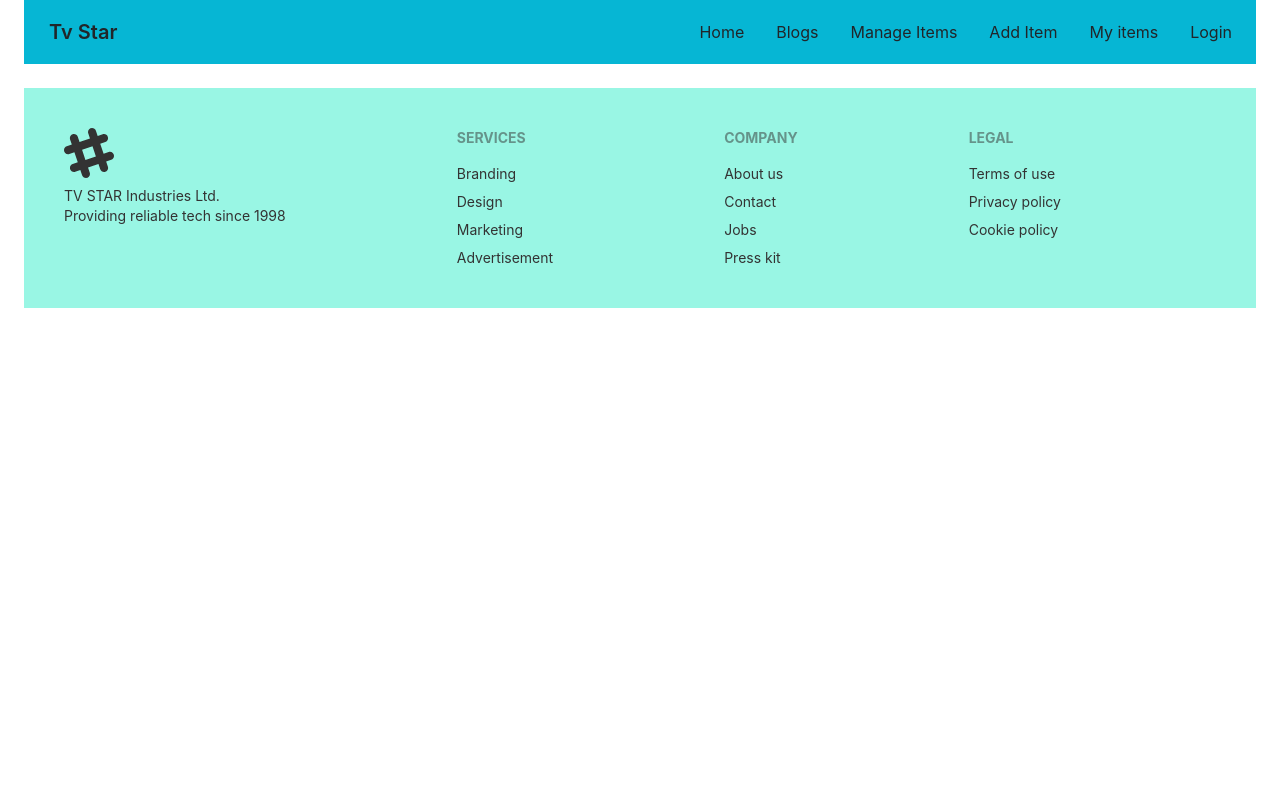
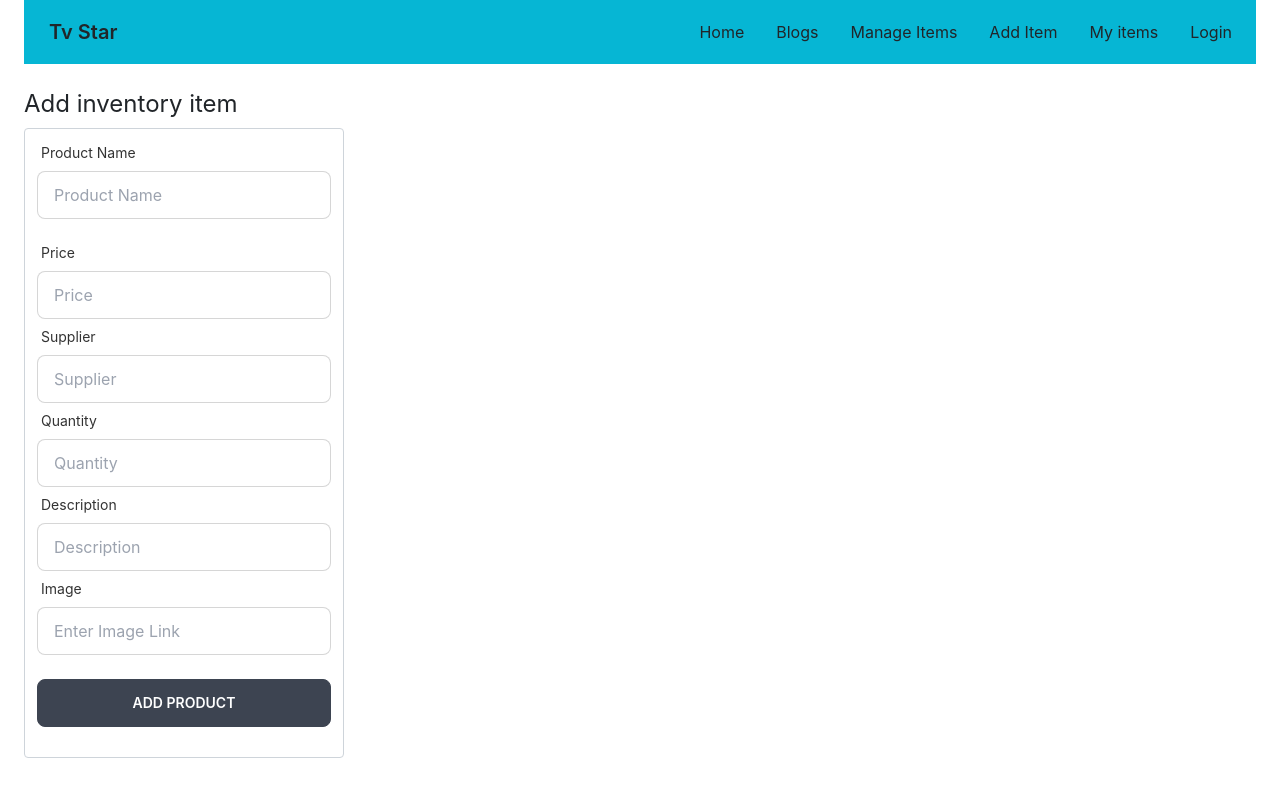
Before and after one commit to dev-sibli/warehouse-management-client-side, a React (Create React App) app: page /addItem in a window 1280 px wide. Shown: the top 800 px of the page. Built offline with nearby package versions, Linux system fonts and the light colour scheme; no server answers.

Commit message:
Manage inventory fixed

```diff
--- a/package.json
+++ b/package.json
@@ -12,6 +12,7 @@
     "react-bootstrap": "^2.3.1",
     "react-dom": "^18.1.0",
     "react-firebase-hooks": "^5.0.3",
+    "react-hook-form": "^7.31.3",
     "react-router-dom": "^6.3.0",
     "react-scripts": "5.0.1",
     "react-toastify": "^9.0.1",
--- a/src/App.js
+++ b/src/App.js
@@ -1,5 +1,6 @@
 import { Route, Routes } from 'react-router-dom';
 import { ToastContainer } from 'react-toastify';
+import 'react-toastify/dist/ReactToastify.css';
 import './App.css';
 import Blogs from './Pages/Blogs/Blogs';
 import Home from './Pages/Home/Home/Home';
@@ -30,7 +31,7 @@ function App() {
       </Routes>
       <ToastContainer />
       <Footer></Footer>
-
+      <ToastContainer />
     </div>
   );
 }
--- a/src/Pages/Home/Service/Service.js
+++ b/src/Pages/Home/Service/Service.js
@@ -1,7 +1,28 @@
-import React from 'react';
+import React, { useEffect, useState } from 'react';
+import { useParams } from 'react-router-dom';
 
-const Service = ({ monitor }) => {
-    const { name, price, quantity, supplier } = monitor;
+const Service = ({ tv }) => {
+    const { _id, name, price, quantity, supplier } = tv;
+
+    const handleInventory = id => {
+        const proceed = window.confirm('Are you sure to delete?')
+        if (proceed) {
+            console.log(id);
+            const url = `http://localhost:5000/tv/${id}`;
+            fetch(url, {
+                method: 'DELETE'
+            })
+                .then(res => res.json())
+                .then(data => {
+                    if (data.deletedCount > 0) {
+                        console.log('deleted');
+
+                    }
+                })
+        }
+
+    }
+
     return (
         <>
             <tr>
@@ -10,7 +31,7 @@ const Service = ({ monitor }) => {
                 <td>{quantity}</td>
                 <td>{supplier}</td>
                 <td><>
-                    <button className='btn'>Edit</button>
+                    <button onClick={() => handleInventory(_id)} className='btn'>Delete</button>
                 </></td>
             </tr>
         </>
--- a/src/Pages/Inventory/AddItem.js
+++ b/src/Pages/Inventory/AddItem.js
@@ -1,9 +1,119 @@
 import React from 'react';
+import { useForm } from 'react-hook-form';
+import { toast } from 'react-toastify';
 
 const AddItem = () => {
+    const { register, formState: { errors }, handleSubmit, reset } = useForm();
+    const onSubmit = async data => {
+        console.log(data);
+        const tv = {
+            name: data.name,
+            image: data.image,
+            price: parseInt(data.price),
+            description: data.description,
+            quantity: parseInt(data.quantity),
+            supplier: data.supplier
+        }
+        fetch('http://localhost:5000/tv', {
+            method: 'POST',
+            headers: {
+                'content-type': 'application/json'
+            },
+            body: JSON.stringify(tv)
+        })
+            .then(res => res.json())
+            .then(inserted => {
+                if (inserted.insertedId) {
+                    toast.success('Product added successfully')
+                    reset();
+                }
+                else {
+                    toast.error('Failed to add the Product');
+                }
+                console.log(inserted);
+            })
+    }
     return (
         <div>
+            <h2 className="text-2xl">Add inventory item</h2>
+            <form className='py-2' onSubmit={handleSubmit(onSubmit)}>
+                <div className="form-control w-full max-w-xs">
+                    <label className="label">
+                        <span className="label-text">Product Name</span>
+                    </label>
+                    <input
+                        type="text"
+                        placeholder="Product Name"
+                        className="input input-bordered w-full max-w-xs"
+                        {...register("name", {
+                            required: {
+                                value: true,
+                                message: 'Name is Required'
+                            }
+                        })}
+                    />
+                    <label className="label">
+                        {errors.name?.type === 'required' && <span className="label-text-alt text-red-500">{errors.name.message}</span>}
+                    </label>
 
+                    <label className="label">
+                        <span className="label-text">Price</span>
+                    </label>
+                    <input
+                        type="number"
+                        placeholder="Price"
+                        className="input input-bordered w-full max-w-xs"
+                        {...register("price", {
+
+                        })}
+                    />
+                    <label className="label">
+                        <span className="label-text">Supplier</span>
+                    </label>
+                    <input
+                        type="text"
+                        placeholder="Supplier"
+                        className="input input-bordered w-full max-w-xs"
+                        {...register("supplier", {
+
+                        })}
+                    />
+
+                    <label className="label">
+                        <span className="label-text">Quantity</span>
+                    </label>
+                    <input
+                        type="number"
+                        placeholder="Quantity"
+                        className="input input-bordered w-full max-w-xs"
+                        {...register("quantity", {
+
+                        })}
+                    />
+                    <label className="label">
+                        <span className="label-text">Description</span>
+                    </label>
+                    <input
+                        type="text"
+                        placeholder="Description"
+                        className="input input-bordered w-full max-w-xs"
+                        {...register("description", {
+                        })}
+                    />
+                    <label className="label">
+                        <span className="label-text">Image</span>
+                    </label>
+                    <input
+                        type="text"
+                        placeholder="Enter Image Link"
+                        className="input input-bordered w-full max-w-xs"
+                        {...register("image", {
+                        })}
+                    />
+                    <input className='btn w-full max-w-xs text-white my-4' type="submit" value="Add Product" />
+                </div>
+
+            </form>
         </div>
     );
 };
--- a/src/Pages/Inventory/ManageItems.js
+++ b/src/Pages/Inventory/ManageItems.js
@@ -1,10 +1,69 @@
-import React from 'react';
-import Services from '../Home/Services/Services';
+import React, { useEffect, useState } from 'react';
 
 const ManageItems = () => {
+    const [tvs, setTvs] = useState([]);
+
+    useEffect(() => {
+        fetch('http://localhost:5000/tv')
+            .then(res => res.json())
+            .then(data => setTvs(data))
+    }, [])
+
+    const handleDelete = id => {
+        const proceed = window.confirm('Are you sure to delete?')
+        if (proceed) {
+            console.log(id);
+            const url = `http://localhost:5000/tv/${id}`;
+            fetch(url, {
+                method: 'DELETE'
+            })
+                .then(res => res.json())
+                .then(data => {
+                    if (data.deletedCount > 0) {
+                        console.log('deleted');
+                        const remaining = tvs.filter(tv => tv._id !== id)
+                        setTvs(remaining)
+                    }
+                })
+        }
+    }
+
+    const handleInventory = id => {
+        console.log(id);
+    }
+
     return (
-        <div>
-            <Services></Services>
+        <div className="overflow-x-auto">
+            <table className="table w-full">
+                <thead>
+                    <tr>
+
+                        <th>Name</th>
+                        <th>Price</th>
+                        <th>Quantity</th>
+                        <th>Supplier</th>
+                        <th>Edit</th>
+                        <th>Delete</th>
+                    </tr>
+                </thead>
+                <tbody>
+                    {
+                        tvs.map(tv => <tr key={tv._id}>
+                            <td>{tv.name}</td>
+                            <td>{tv.price}</td>
+                            <td>{tv.quantity}</td>
+                            <td>{tv.supplier}</td>
+                            <td>
+                                <button onClick={() => handleInventory(tv._id)} className='btn'>Edit</button>
+                            </td>
+                            <td>
+                                <button onClick={() => handleDelete(tv._id)} className='btn'>Delete</button>
+                            </td>
+
+                        </tr>)
+                    }
+                </tbody>
+            </table>
         </div>
     );
 };
--- /dev/null
+++ b/src/Pages/Login/RequireAuth.js
@@ -0,0 +1,20 @@
+import React from 'react';
+import { useAuthState } from 'react-firebase-hooks/auth';
+import { Navigate, useLocation } from 'react-router-dom';
+import auth from '../../firebase.init';
+import Loading from '../Shared/Loading';
+
+const RequireAuth = ({ children }) => {
+    const [user, loading] = useAuthState(auth);
+    const location = useLocation();
+    if (loading) {
+        return <Loading></Loading>
+    }
+
+    if (!user) {
+        return <Navigate to="/login" state={{ from: location }} replace></Navigate>
+    }
+    return children;
+};
+
+export default RequireAuth;
--- a/src/Pages/Shared/Footer/Footer.js
+++ b/src/Pages/Shared/Footer/Footer.js
@@ -2,6 +2,7 @@ import React from 'react';
 
 const Footer = () => {
     return (
+        <div className='py-10 h-10'>
             <footer class="footer p-10 bg-teal-200 text-base-content">
                 <div>
                     <svg width="50" height="50" viewBox="0 0 24 24" xmlns="http://www.w3.org/2000/svg" fill-rule="evenodd" clip-rule="evenodd" class="fill-current"><path d="M22.672 15.226l-2.432.811.841 2.515c.33 1.019-.209 2.127-1.23 2.456-1.15.325-2.148-.321-2.463-1.226l-.84-2.518-5.013 1.677.84 2.517c.391 1.203-.434 2.542-1.831 2.542-.88 0-1.601-.564-1.86-1.314l-.842-2.516-2.431.809c-1.135.328-2.145-.317-2.463-1.229-.329-1.018.211-2.127 1.231-2.456l2.432-.809-1.621-4.823-2.432.808c-1.355.384-2.558-.59-2.558-1.839 0-.817.509-1.582 1.327-1.846l2.433-.809-.842-2.515c-.33-1.02.211-2.129 1.232-2.458 1.02-.329 2.13.209 2.461 1.229l.842 2.515 5.011-1.677-.839-2.517c-.403-1.238.484-2.553 1.843-2.553.819 0 1.585.509 1.85 1.326l.841 2.517 2.431-.81c1.02-.33 2.131.211 2.461 1.229.332 1.018-.21 2.126-1.23 2.456l-2.433.809 1.622 4.823 2.433-.809c1.242-.401 2.557.484 2.557 1.838 0 .819-.51 1.583-1.328 1.847m-8.992-6.428l-5.01 1.675 1.619 4.828 5.011-1.674-1.62-4.829z"></path></svg>
@@ -28,6 +29,7 @@ const Footer = () => {
                     <a class="link link-hover">Cookie policy</a>
                 </div>
             </footer>
+        </div>
     );
 };
 
--- /dev/null
+++ b/src/Pages/Shared/Loading.js
@@ -0,0 +1,11 @@
+import React from 'react';
+
+const Loading = () => {
+    return (
+        <div className="flex items-center justify-center ">
+            <div className="w-16 h-16 border-b-2 border-green-500 rounded-full animate-spin"></div>
+        </div>
+    );
+};
+
+export default Loading;
```
Also changed, not shown: src/Pages/Home/Services/Services.js (+6 -5 lines), 1 other file (tests, documents, lock files or other folders). Lines whose indentation alone changed are shown as unchanged.
